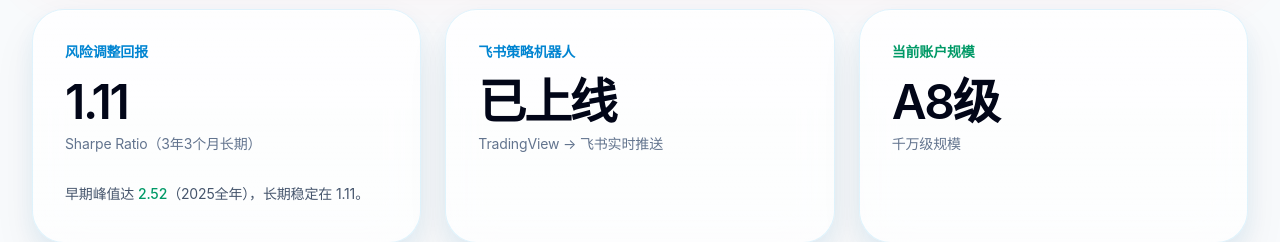
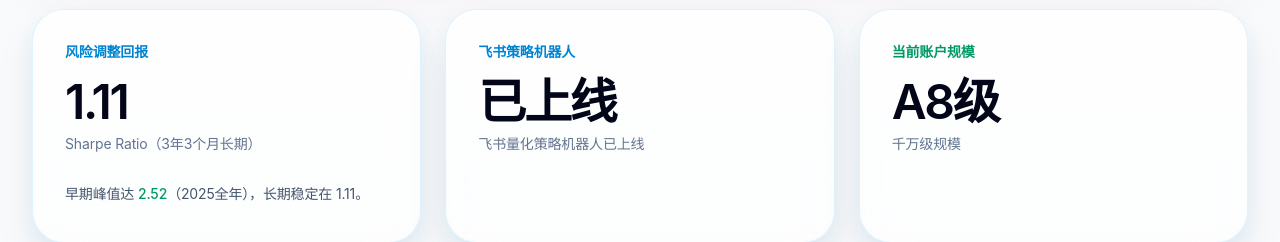
Before and after one commit to vincequant/VKQUANT.AI, a Next.js app: page / in a window 1280 px wide. Shown: the part 1600-1842 px from the top of the page. Built offline with nearby package versions, Linux system fonts and the light colour scheme.

Commit message:
Adjust Feishu robot card label

```diff
--- a/src/components/Gallery.tsx
+++ b/src/components/Gallery.tsx
@@ -18,7 +18,7 @@
   {
     title: '飞书策略机器人',
     value: '已上线',
-    label: 'TradingView → 飞书实时推送',
+    label: '飞书量化策略机器人已上线',
     tone: 'text-sky-600',
   },
   {
```
